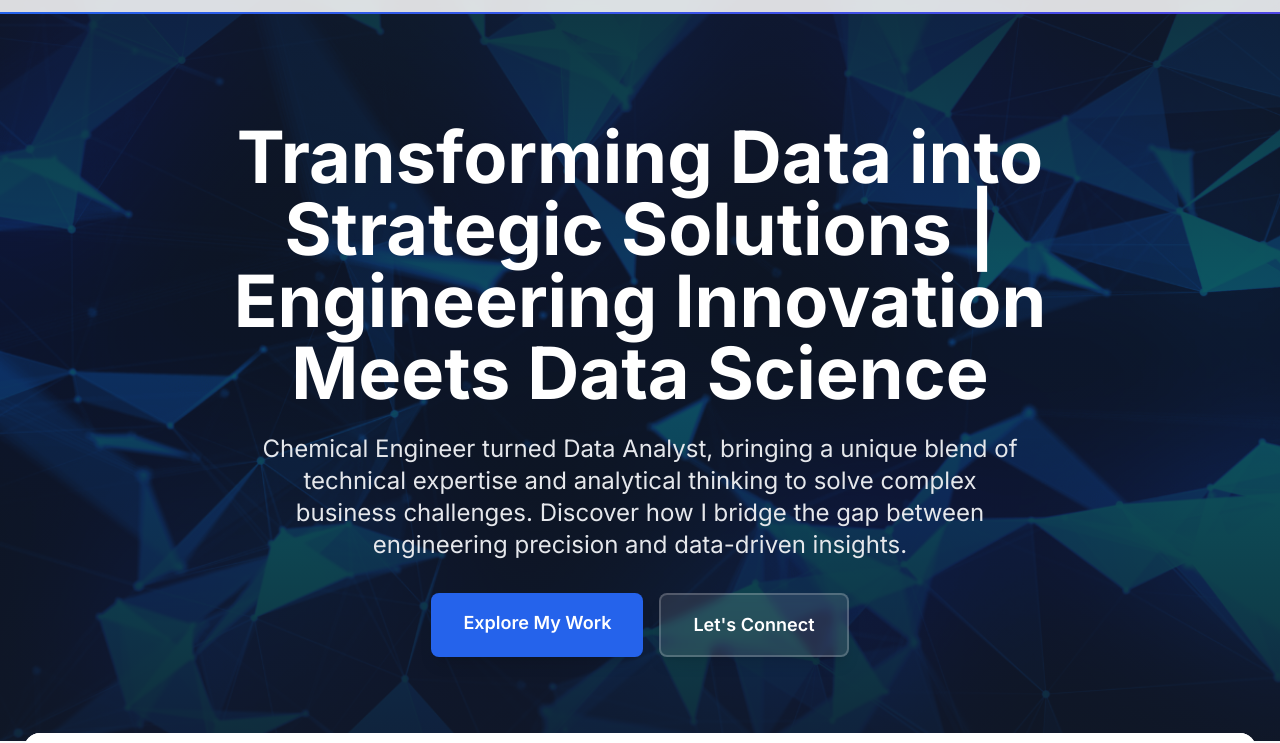
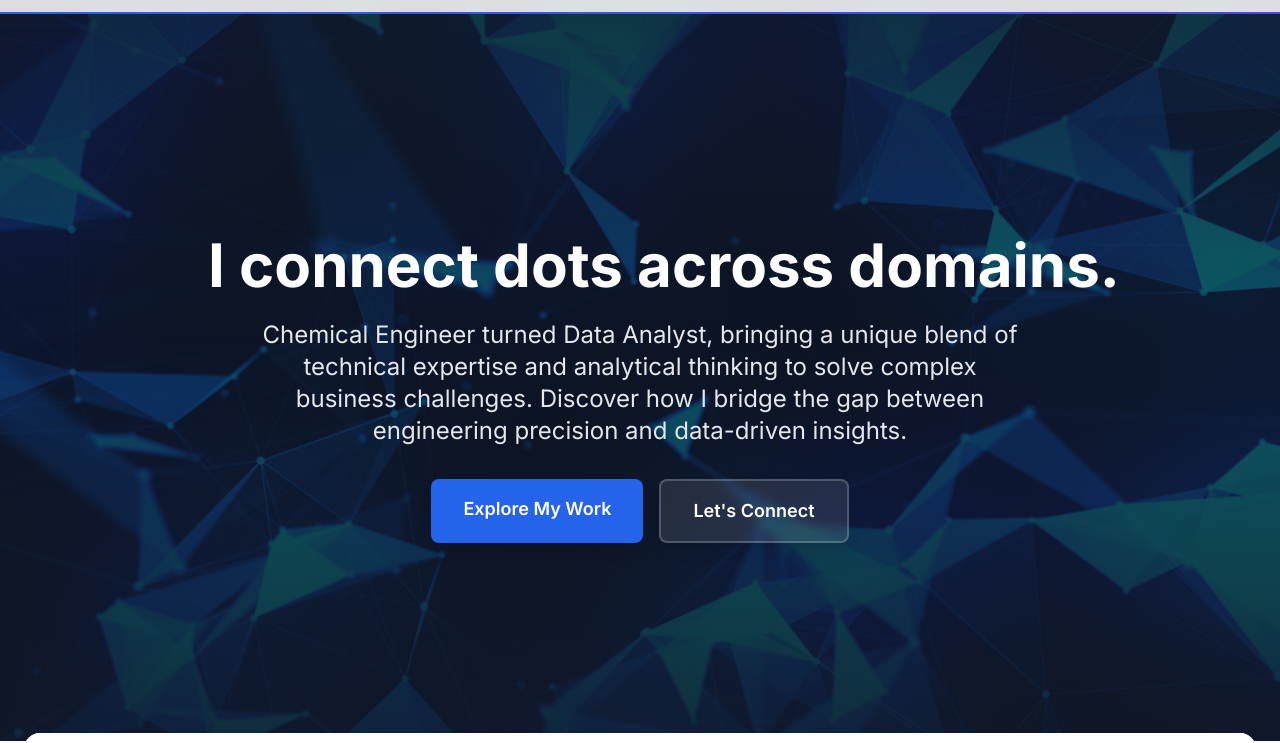
Before and after one commit to rguid31/rguidry, a website: page index.html in a window 1280 px wide. Shown: the part 59-802 px from the top of the page. Drawn offline with nearby package versions, Linux system fonts and the light colour scheme.

Commit message:
feat: update landing page title to 'I connect dots across domains.' and ensure single-line display

```diff
--- a/index.html
+++ b/index.html
@@ -101,7 +101,7 @@ height="0" width="0" style="display:none;visibility:hidden"></iframe></noscript>
 
             <!-- Content Container -->
             <div class="relative z-10 max-w-4xl mx-auto px-4">
-                <h1 class="text-5xl md:text-7xl font-bold text-white mb-6 leading-tight">Transforming Data into Strategic Solutions | Engineering Innovation Meets Data Science</h1>
+                <h1 class="text-4xl md:text-6xl font-bold text-white mb-6 whitespace-nowrap">I connect dots across domains.</h1>
                 <p class="text-xl md:text-2xl text-gray-200 max-w-3xl mx-auto mb-8 leading-relaxed">
                     Chemical Engineer turned Data Analyst, bringing a unique blend of technical expertise and analytical thinking to solve complex business challenges. Discover how I bridge the gap between engineering precision and data-driven insights.
                 </p>
```
